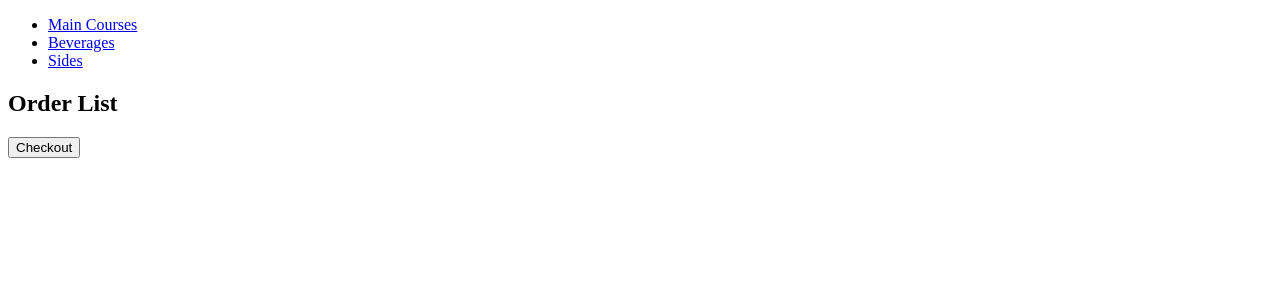
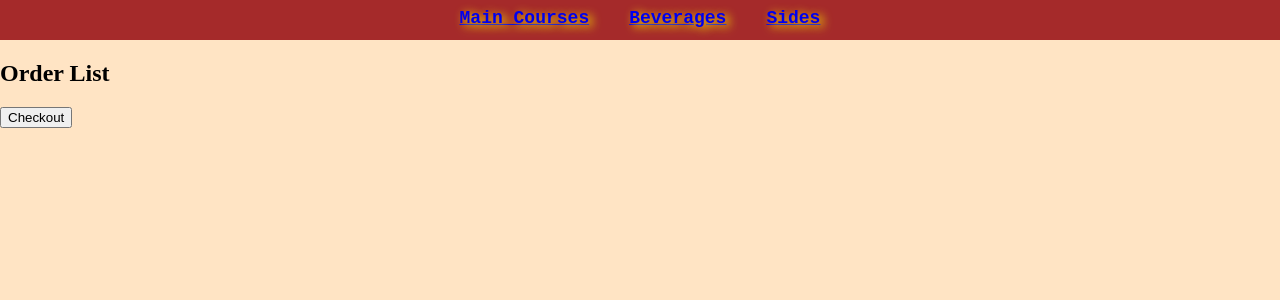
Before and after one commit to bryankb10/open-source, a PHP site: page /menurestaurant.php in a window 1280 px wide. Shown: the top 300 px of the page. Run offline with PHP 8.4, Linux system fonts and the light colour scheme; data comes from the database, SQL or seed files in the repository.

Commit message:
Update menurestaurant.php

```diff
--- a/menurestaurant.php
+++ b/menurestaurant.php
@@ -6,7 +6,31 @@
     <title>Project</title>
     <script src="https://code.jquery.com/jquery-3.6.0.min.js"></script>
     <style>
-
+        body {
+            margin:0;
+            padding:0;
+            height:100%;
+            background-color:bisque;
+        }
+        .menuBar {
+            width:100%;
+            height:40px;
+            background-color:brown;
+            font-size:18px;
+            font-family:'Courier New',Courier,monospace;
+            font-weight:bold;
+            text-align:center;
+            text-shadow:4px 2px 10px yellow;
+        }
+        ul {
+            padding:8px 0px;
+            margin:0px;
+        }
+        .menuBar li {
+            padding:5px 20px 5px 20px;
+            list-style:none;
+            display:inline;
+        }
     </style>
 </head>
 <?php
```
